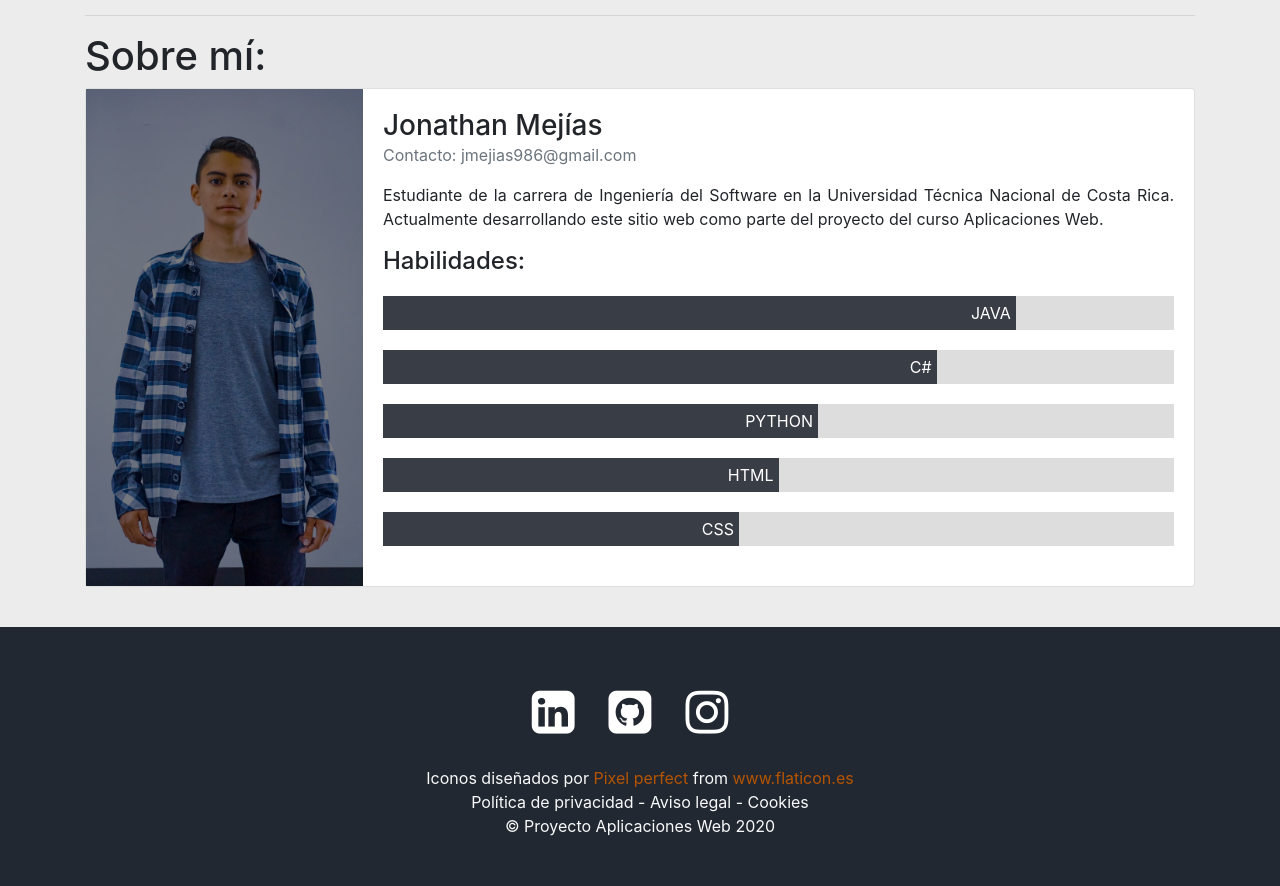
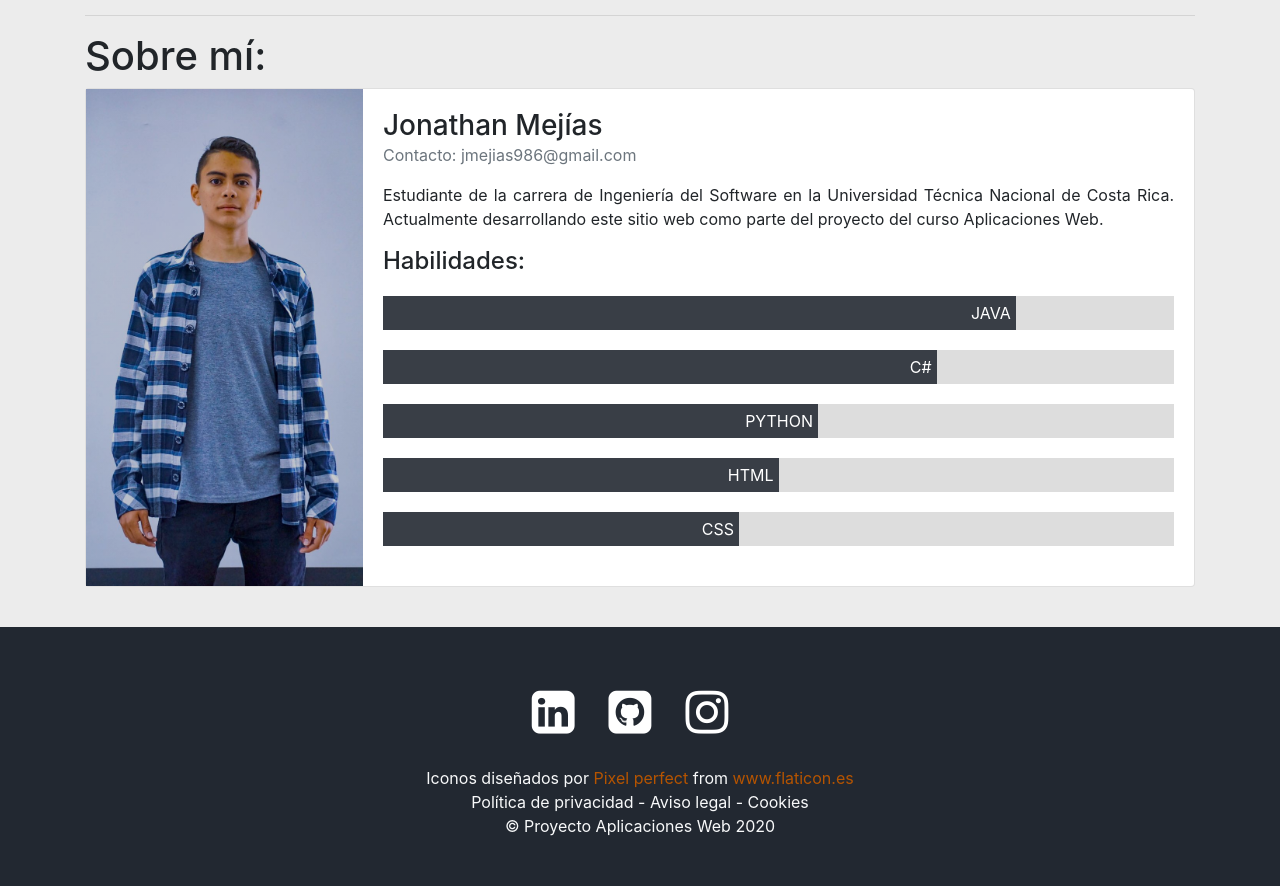
Before and after one commit to JMejiax/Django-First-Project, a Django app: page /nosotros/ in a window 1280 px wide. Shown: the part 1512-2398 px from the top of the page. Run offline with Django 3.2, Linux system fonts and the light colour scheme; some libraries are stand-ins or nearby versions.

```diff
--- a/static/aboutus/aboutus.css
+++ b/static/aboutus/aboutus.css
@@ -2,7 +2,7 @@
 	div#me{
 	width: 100%;
 	height: 400px;
-}
+	}
 
 }
 
@@ -10,13 +10,13 @@
 	div#me{
 	width: 100%;
 	height: auto;
-}
+	}
 
 }
 
 #me{
 	/* Use "linear-gradient" to add a darken background effect to the image. This will make the text easier to read */
-    background:  linear-gradient(rgba(0, 0, 0, 0.5), rgba(0, 0, 0, 0.5)), url("/static/aboutus/me.jpg") ;
+    background:  linear-gradient(rgba(0, 0, 0, 0.2), rgba(0, 0, 0, 0.2)), url("/static/aboutus/me.jpg") ;
 
 	/* Set a specific height */
 	width: 100%;
```
